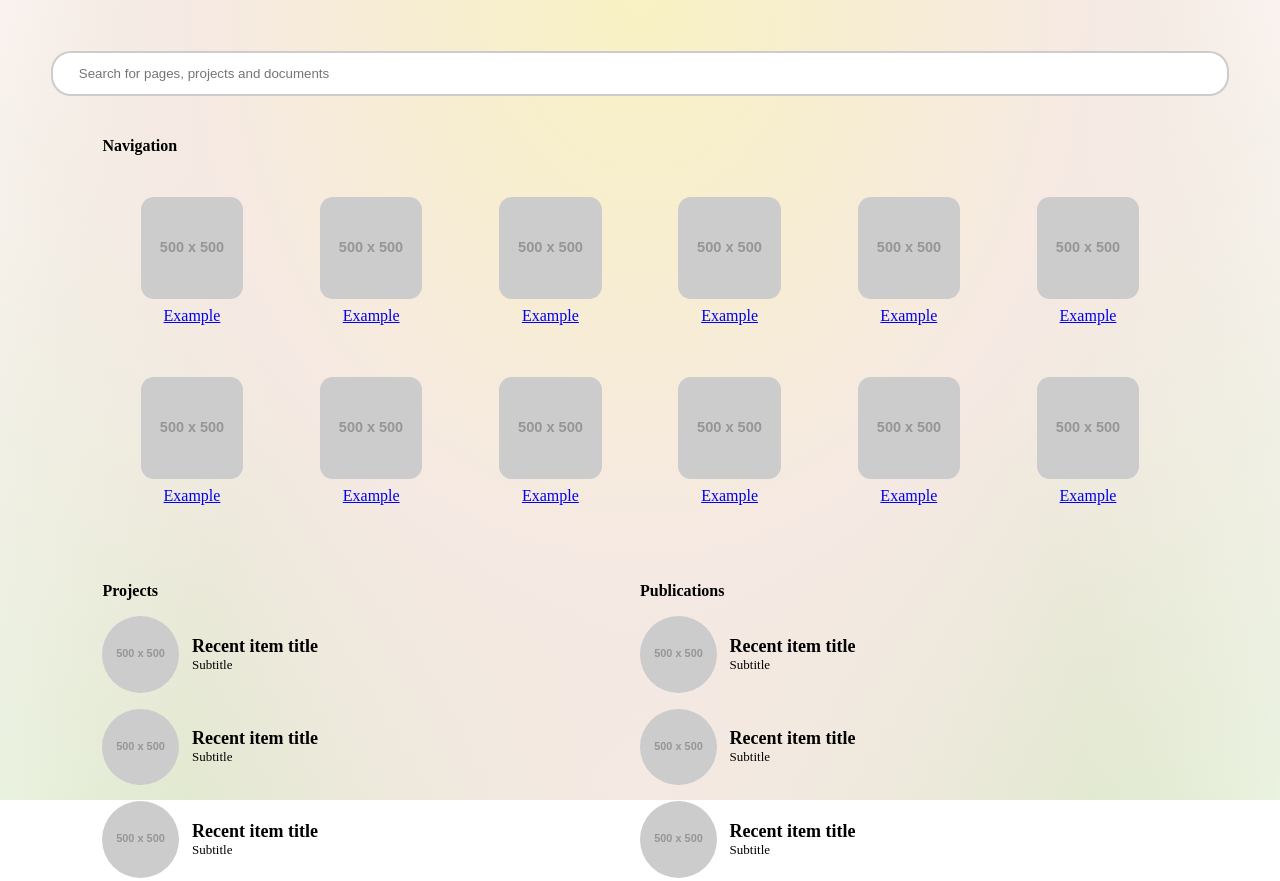
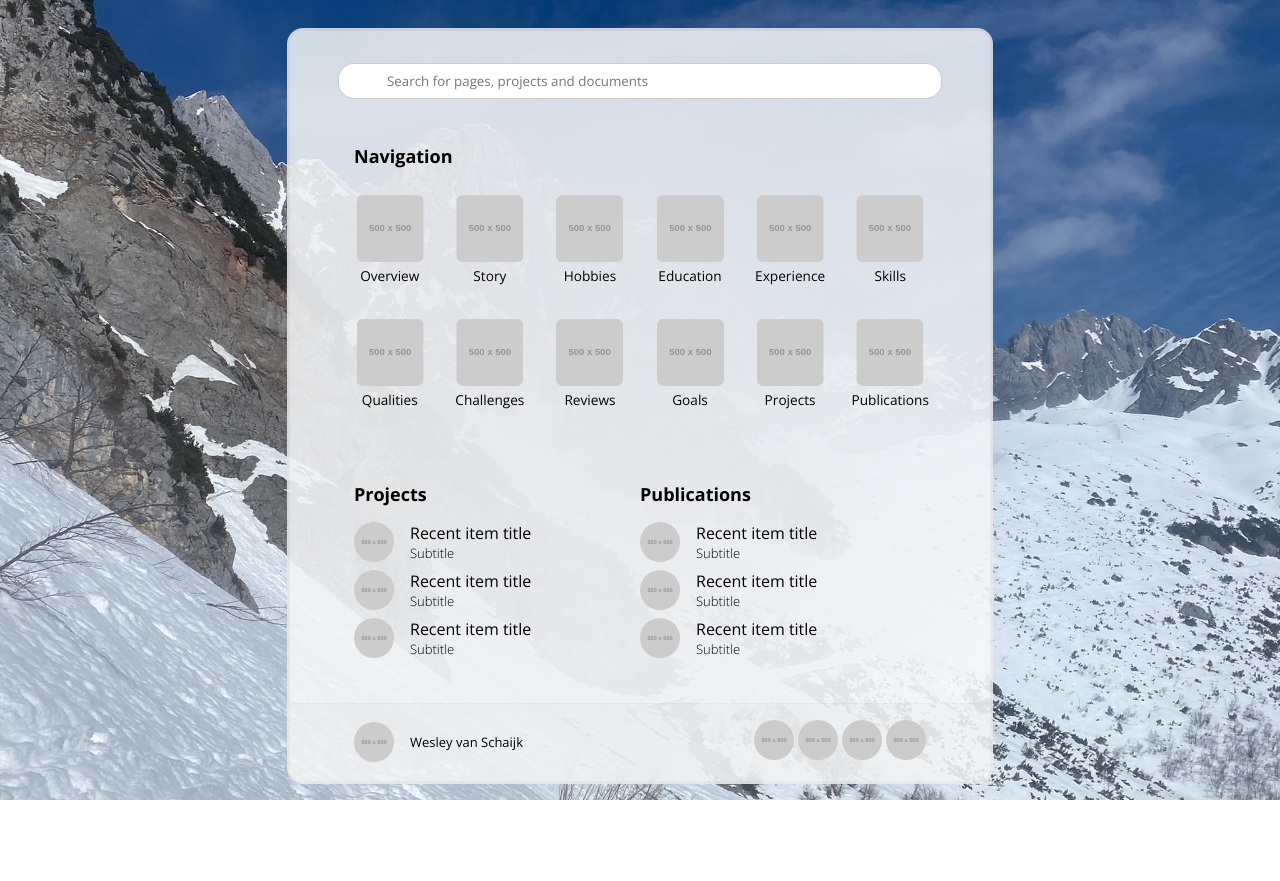
Before and after one commit to Jimmaphy/jimmaphy.nl, a plain HTML site: page src/index.html in a window 1280 px wide. Shown: the top 881 px of the page. After the commit the page ends 800 px from the top, so only its background shows below. Drawn offline with Linux system fonts and the light colour scheme; placeholder pictures from the web are drawn by us.

Commit message:
Fixed Styling Start Menu

```diff
--- a/src/assets/css/main.css
+++ b/src/assets/css/main.css
@@ -1,109 +1,186 @@
+@font-face {
+  font-family: 'Open Sans';
+  src: url(../fonts/opensans.ttf);
+}
+
 * {
+  /* Nothing should have a margin or padding by default */
+  /* This should be handled on element-level */
   margin: 0;
   padding: 0;
+
+  /* The font should be Open Sans */
+  font-family: 'Open Sans', sans-serif;
 }
 
-html, body, header {
+html, body {
+  /* Making sure the page takes up the entire window in height */
   height: 100%;
 }
 
+body {
+  /* The content of the body should be aligned in the middle of the screen */
+  display: flex;
+  justify-content: center;
+  flex-direction: row;
+
+  /* The background should be a wallpaper */
+  background-image: url('../img/background.jpeg');
+  background-repeat: no-repeat;
+  background-size: cover;
+  background-position: center;
+}
+
 header {
+  /* Make sure the box fills up the screen */
+  /* But it can't grow too large or it will lose the start menu resemblence */
+  height: 100%;
+  width: 100%;
+  max-height: 750px;
+  max-width: 700px;
+
+  /* Make sure the content of the header is aligned vertically, spacing equally */
+  /* The box itself should be at the bottom of it's parent */
   display: flex;
+  overflow-y: auto;
   flex-direction: column;
   justify-content: space-between;
-  padding-bottom: 0;
-  background: radial-gradient(ellipse at top, #f9f2c3, #f5e9e3, transparent),
-              radial-gradient(ellipse at bottom, #f5e9e3, #dbe9ca, transparent);
+  align-self: flex-end;
+
+  /* The box should have a border-radius and a transparant border */
+  /* On desktop, there should be some space between the bottom of the box and the screen */
+  border-radius: 1rem;
+  margin-bottom: 1rem;
+  border: .2rem solid rgba(0, 0, 0, .05);
+
+  /* Make the background white, slightly transparant and a blur of the wallpaper */
+  background-color: rgba(255, 255, 255, .8);
+  backdrop-filter: blur(10rem);
 }
 
-input {
-  padding: 1vw 2vw;
-  margin: 4vw;
-  border-radius: 20px;
-  border: .2vw solid rgba(0, 0, 0, .2);
-  margin-bottom: 2vh;
+.search {
+  /* There should be enough space in the box for an image at the start */
+  /* Give it some space around the edges */
+  padding: .5rem .5rem .5rem 3rem;
+  margin: 2rem 3rem 0 3rem;
+
+  /* Give the border a radius and make it slightly transparent */
+  border-radius: 1rem;
+  border: .1rem solid rgba(0, 0, 0, .2);
 }
 
 .header-footer {
+  /* The content is a horizontal line with items on either side of the box */
   display: flex;
   flex-direction: row;
   justify-content: space-between;
-  border-top: .2vw solid rgba(0, 0, 0, .01);
-  background-color: rgba(150, 150, 150, .1);
+
+  /* There should be a border at the top, radius at the bottom and transparent background */
+  border-top: .1rem solid rgba(0, 0, 0, .025);
+  border-radius: 0 0 1rem 1rem;
+  background-color: rgba(150, 150, 150, .05);
 }
 
 img {
-  width: 6vw;
-  border-radius: 3vw;
+  /* Images by default should be of a specific with and round */
+  width: 2.5rem;
+  border-radius: 2.5rem;
 }
 
 .content-block {
-  padding: 2vw 8vw;
+  /* A contentblock should have some space around it */
+  padding: 1rem 4rem;
 }
 
-.title {
+.content-block .title {
+  /* The title should be bold, larger then than other text and have some space below */
   font-weight: bold;
+  font-size: large;
   margin-bottom: 2vh;
 }
 
 .recents {
+  /* Recent item columns should be flexed horizontally with space between them */
   display: flex;
   flex-direction: row;
   justify-content: space-evenly;
-  margin-bottom: 2vh;
 }
 
 .recent-column {
+  /* The columns should be flexed vertically and grow to fill the space */
   flex-grow: 1;
 }
 
 .nav-links {
+  /* The navigation links should be displayed in multiple rows */
   display: flex;
   flex-direction: row;
   justify-content: space-between;
   flex-wrap: wrap;
-  margin-top: 2vh;
+
+  /* In order to align the image with the title of the box, increase the size of the box */
+  transform: scale(1.05);
 }
 
 .nav-link {
+  /* The image and the text should be flexed vertically and centered */
   display: flex;
   flex-direction: column;
+  align-items: center;
+  text-align: center;
+
+  /* There should be 6 items in a row, spread and with some space around them */
   flex: 1 0 16%;
-  margin: 2vw 0;
-  text-align: center;
-  align-items: center;
-  gap: 1vh;
+  margin: 1rem 0;
+  gap: .25rem;
+
+  /* The text should be black and have no decoration */
+  text-decoration: none;
+  color: black;
+  font-size: small;
 }
 
 .nav-link img {
-  width: 8vw;
-  border-radius: 1vw;
+  /* The image in navigation should have rounded corners and be a little bigger */
+  width: 4rem;
+  border-radius: .4rem;
 }
 
 .recent-list {
+  /* The recent list should be aligned vertically with some space in between */
   display: flex;
   flex-direction: column;
-  gap: 2vh;
+  gap: .5rem;
 }
 
 .recent-item {
+  /* The recent item should be a flexed row with some space between the elements */
   display: flex;
   flex-direction: row;
-  gap: 1vw;
   align-items: center;
+  gap: 1rem;
 }
 
 .recent-details {
+  /* The details of the recent item should be flexed vertically with space between them */
   display: flex;
   flex-direction: column;
   justify-content: space-between;
 }
 
-.recent-title {
-  font-weight: bold;
-  font-size: large;
+.recent-subtitle {
+  /* The subtitle of the recent item should be smaller and lighter */
+  font-size: small;
+  font-weight: lighter;
 }
 
-.recent-subtitle {
+.personal-info {
+  /* The personal info should be flexed in a row with space between the elements */
+  display: flex;
+  flex-direction: row;
+  align-items: center;
+  gap: 1rem;
+
+  /* The personal info should be small text */
   font-size: small;
 }
--- a/src/index.html
+++ b/src/index.html
@@ -10,69 +10,69 @@
 
   <body>
     <header>
-      <input type="text" placeholder="Search for pages, projects and documents">
+      <input type="text" class="search" placeholder="Search for pages, projects and documents">
 
       <nav class="content-block">
         <p class="title">Navigation</p>
         <div class="nav-links">
           <a class="nav-link" href="#">
             <img src="http://via.placeholder.com/500x500"/>
-            <p>Example</p>
+            <p>Overview</p>
           </a>
 
           <a class="nav-link" href="#">
             <img src="http://via.placeholder.com/500x500"/>
-            <p>Example</p>
+            <p>Story</p>
           </a>
 
           <a class="nav-link" href="#">
             <img src="http://via.placeholder.com/500x500"/>
-            <p>Example</p>
+            <p>Hobbies</p>
           </a>
 
           <a class="nav-link" href="#">
             <img src="http://via.placeholder.com/500x500"/>
-            <p>Example</p>
+            <p>Education</p>
           </a>
 
           <a class="nav-link" href="#">
             <img src="http://via.placeholder.com/500x500"/>
-            <p>Example</p>
+            <p>Experience</p>
           </a>
 
           <a class="nav-link" href="#">
             <img src="http://via.placeholder.com/500x500"/>
-            <p>Example</p>
+            <p>Skills</p>
           </a>
 
           <a class="nav-link" href="#">
             <img src="http://via.placeholder.com/500x500"/>
-            <p>Example</p>
+            <p>Qualities</p>
           </a>
 
           <a class="nav-link" href="#">
             <img src="http://via.placeholder.com/500x500"/>
-            <p>Example</p>
+            <p>Challenges</p>
           </a>
 
           <a class="nav-link" href="#">
             <img src="http://via.placeholder.com/500x500"/>
-            <p>Example</p>
+            <p>Reviews</p>
           </a>
 
           <a class="nav-link" href="#">
             <img src="http://via.placeholder.com/500x500"/>
-            <p>Example</p>
+            <p>Goals</p>
           </a>
 
           <a class="nav-link" href="#">
             <img src="http://via.placeholder.com/500x500"/>
-            <p>Example</p>
+            <p>Projects</p>
           </a>
 
           <a class="nav-link" href="#">
             <img src="http://via.placeholder.com/500x500"/>
-            <p>Example</p>
+            <p>Publications</p>
           </a>
         </div>
       </nav>
@@ -146,6 +146,7 @@
       <div class="header-footer content-block ">
         <div class="personal-info">
           <img src="http://via.placeholder.com/500x500"/>
+          <p class="name">Wesley van Schaijk</p>
         </div>
 
         <div class="personal-links">
```
Also changed, not shown: src/assets/fonts/opensans.ttf (added), src/assets/img/background.jpeg (added).
